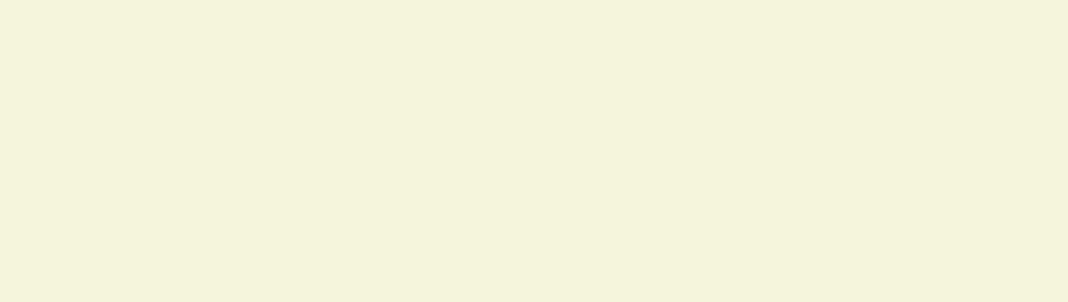
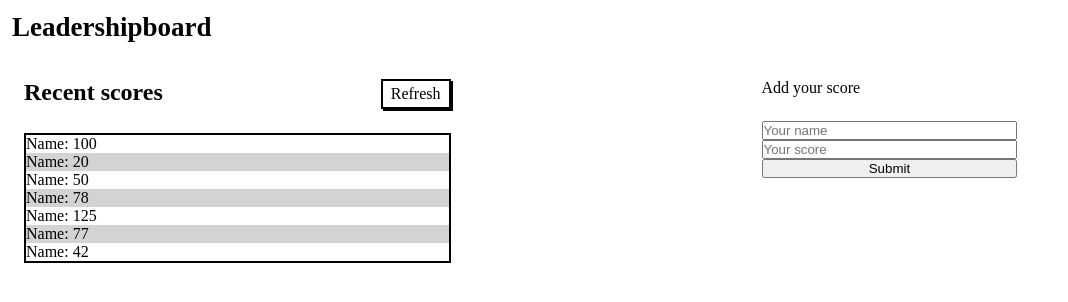
Before and after one commit to wale-prog/Leaderboard, a website built with webpack: page src/index.html in a window 1280 px wide. Shown: the whole page, without its empty margins (0-1068 px from the left). Built offline with nearby package versions, Linux system fonts and the light colour scheme.

Commit message:
Add basic html and styling

```diff
--- a/src/index.html
+++ b/src/index.html
@@ -6,5 +6,36 @@
     <meta name="viewport" content="width=device-width, initial-scale=1.0">
     <title>Document</title>
 </head>
-<body></body>
+<body>
+    <div class="heading">
+        <h2>Leadershipboard</h2>
+    </div>
+    <main class="main">
+        <div class="recent-scores">
+            <div class="score-heading">
+                <p>Recent scores</p>
+                <a class="refresh" href="">Refresh</a>
+            </div>
+            <ul class="list-items">
+                <li>Name: 100</li>
+                <li>Name: 20</li>
+                <li>Name: 50</li>
+                <li>Name: 78</li>
+                <li>Name: 125</li>
+                <li>Name: 77</li>
+                <li>Name: 42</li>
+            </ul>
+        </div>
+
+        <div class="add-score">
+            <p>Add your score</p>
+            <form action="" class="form">
+                <input type="text" placeholder="Your name">
+                <input type="number" placeholder="Your score">
+                <button type="submit">Submit</button>
+            </form>
+        </div>
+    </main>
+
+</body>
 </html>
--- a/src/style.css
+++ b/src/style.css
@@ -1,7 +1,73 @@
-body {
-  background-color: beige;
+* {
+  padding: 0;
+  margin: 0;
 }
 
-.bg-change {
-  background-color: blueviolet;
+.heading{
+ margin: 12px;
+ font-size: 18px;
+ font-weight: bold;
 }
+
+.score-heading{
+  display: flex;
+  justify-content: space-between;
+  margin: 24px 0 24px 0;
+}
+
+.score-heading p {
+  font-size: 24px;
+  font-weight: bold;
+}
+
+.recent-scores {
+  width: 50%;
+}
+
+.main {
+  display: flex;
+  justify-content: space-around;
+  gap: 25%;
+  margin-left: 24px;
+  margin-right: 12px;
+}
+
+.list-items {
+  border: solid 2px #000;
+}
+
+.list-items li {
+  list-style: none;
+}
+
+.list-items li:nth-child(even){
+  background-color: #d3d3d3;
+}
+
+.add-score {
+  width: 50%;
+  margin-right: 80px;
+}
+
+.add-score p{
+  margin: 24px 0 24px 0;
+}
+
+.form {
+  display: flex;
+  flex-direction: column;
+  width: 60%;
+}
+
+.refresh {
+  text-decoration:  none;
+  border: solid #000 2px;
+  padding: 4px 8px 4px 8px;
+  color: black;
+  box-shadow: 2px 2px;
+  cursor: pointer;
+}
+
+.refresh:active{
+  background-color: #d3d3d3;
+}
```
Also changed, not shown: README.md.
